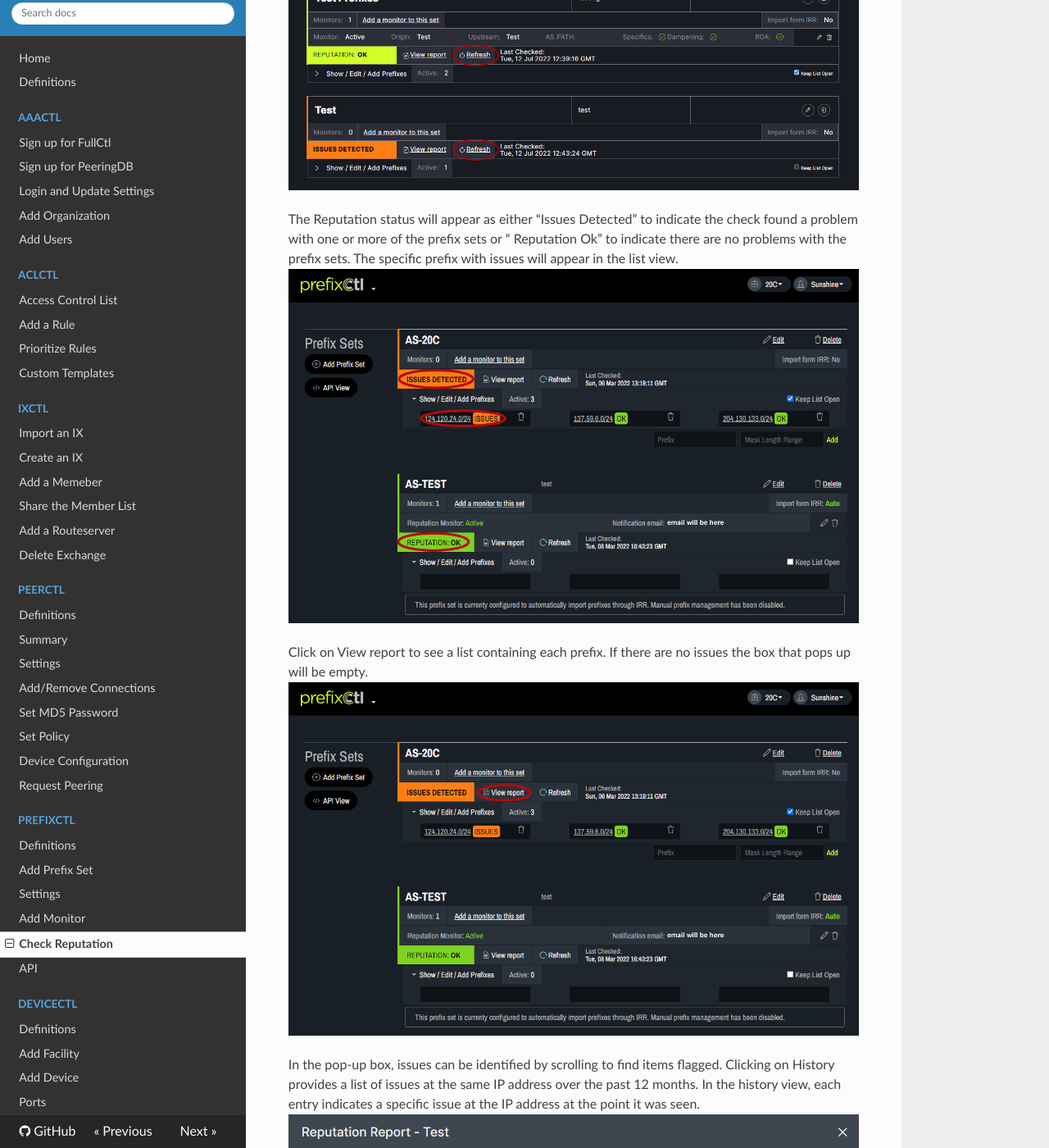
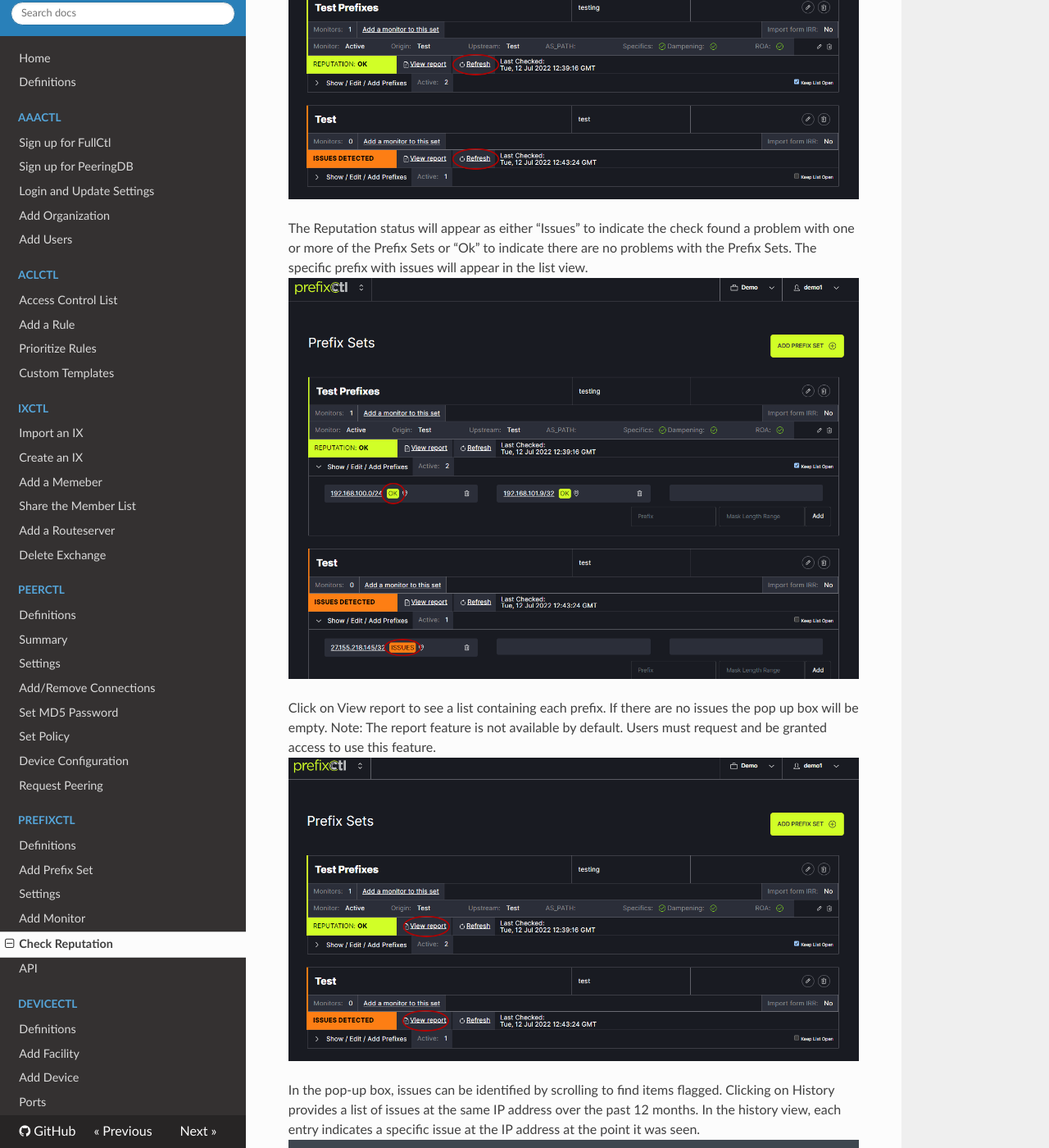
Before and after one commit to fullctl/docs.fullctl.com, an MkDocs documentation site: the page built from docs/prefixctl/Check-Reputation.md, in a window 1280 px wide and 1400 px high, scrolled down 802 px. Shown: the whole window at 82% size. Built offline with MkDocs 1.6.1, drawn with Linux system fonts in a browser that asks for light colours; nearby versions of some CDN libraries; some of the changed text lies outside the part shown.

Commit message:
Update Check-Reputation.md

```diff
--- a/docs/prefixctl/Check-Reputation.md
+++ b/docs/prefixctl/Check-Reputation.md
@@ -1,19 +1,21 @@
 # Check Reputation
 
+Note: The reputation report feature is not available by default. Users must request and be granted access to use this feature.
+
 The date and time of the last reputation check appears next to each prefix set.
-   ![](img/datetimechecked.png)
+   ![](img/datetime.png)
 
 
 To update the reputation check, click Refresh. This may take a few moments to process.
    ![](img/refresh.png)
 
 
-The Reputation status will appear as either “Issues Detected” to indicate the check found a problem with one or more of the prefix sets or “ Reputation Ok” to indicate there are no problems with the prefix sets. The specific prefix with issues will appear in the list view.
-   ![](img/status.png)
+The Reputation status will appear as either “Issues” to indicate the check found a problem with one or more of the Prefix Sets or “Ok” to indicate there are no problems with the Prefix Sets. The specific prefix with issues will appear in the list view.
+   ![](img/issuesok.png)
 
 
-Click on View report to see a list containing each prefix. If there are no issues the box that pops up will be empty.
-   ![](img/view.png)
+Click on View report to see a list containing each prefix. If there are no issues the pop up box will be empty. Note: The report feature is not available by default. Users must request and be granted access to use this feature.
+   ![](img/viewreport.png)
 
 
 In the pop-up box, issues can be identified by scrolling to find items flagged. Clicking on History provides a list of issues at the same IP address over the past 12 months. In the history view, each entry indicates a specific issue at the IP address at the point it was seen.
```
